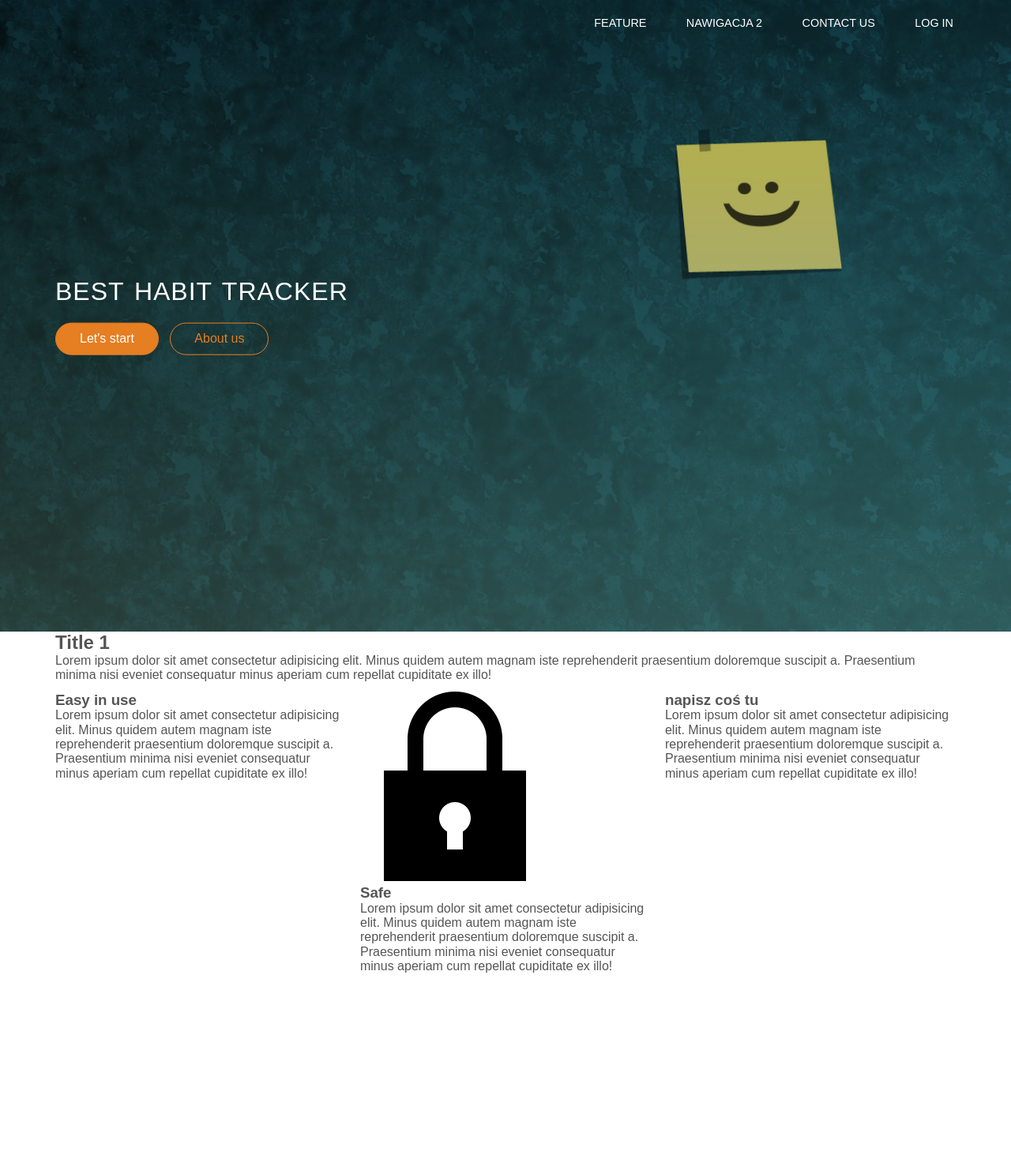
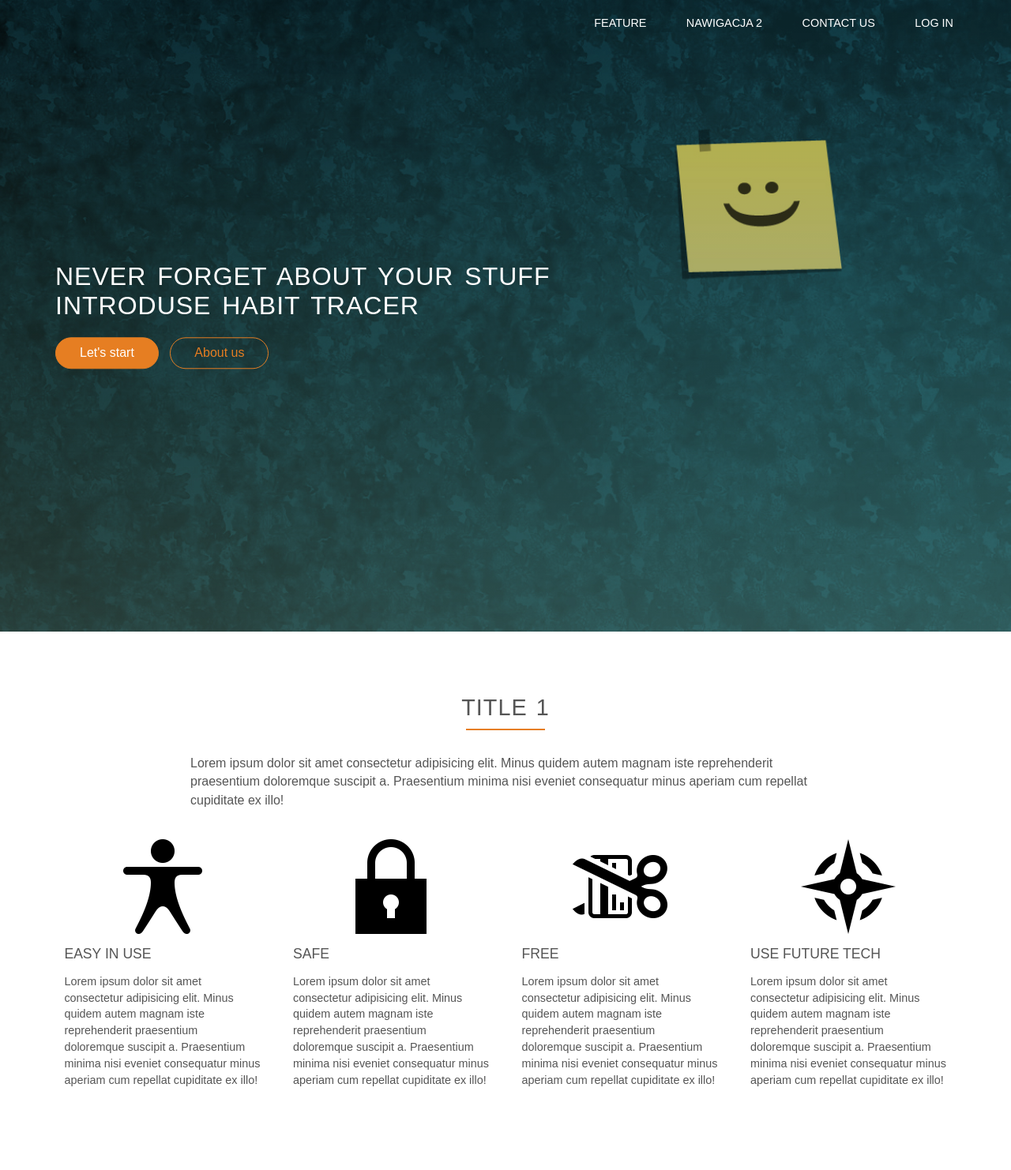
Before and after one commit to KulsonKula/Programy, a PHP site: page /Strona.html in a window 1280 px wide. Shown: the whole page at 79% size. Before the commit the page ends 1232 px from the top, so only its background shows below. Run offline with PHP 8.4, Linux system fonts and the light colour scheme.

Commit message:
DODANE FUTURES

```diff
--- a/Nauka HTML/2/Strona.html
+++ b/Nauka HTML/2/Strona.html
@@ -21,7 +21,7 @@
                 </div>
             </nav>
             <div class="poczatek">
-                <h1> Best Habit Tracker</h1>
+                <h1> Never forget about your stuff <br> introduse Habit tracer</h1>
                 <a class="button_start btn_full" href="#">Let's start</a>
                 <a class="button_start btn_ghost" href="https://www.polsl.pl/">About us</a>
             </div>
@@ -40,7 +40,8 @@
                 </p>
             </div>
             <div class="row">
-                <div class="col span-1-of-3">
+                <div class="col span-1-of-4 box">
+                    <img class="photo2" src="resources/css/img/E-Z.png">
                     <h3>Easy in use</h3>
                     <p>
                         Lorem ipsum dolor sit amet consectetur adipisicing elit.
@@ -52,7 +53,7 @@
                     </p>
                 </div>
 
-                <div class="col span-1-of-3">
+                <div class="col span-1-of-4 box">
                     <img class="photo2" src="resources/css/img/Lock.png">
                     <h3>Safe</h3>
                     <p>
@@ -65,8 +66,22 @@
                     </p>
                 </div>
 
-                <div class="col span-1-of-3">
-                    <h3>napisz coś tu</h3>
+                <div class="col span-1-of-4 box">
+                    <img class="photo2" src="resources/css/img/C-C.png">
+                    <h3>free</h3>
+                    <p>
+                        Lorem ipsum dolor sit amet consectetur adipisicing elit.
+                        Minus quidem autem magnam iste reprehenderit praesentium
+                        doloremque suscipit a.
+                        Praesentium minima nisi eveniet consequatur minus aperiam
+                        cum repellat
+                        cupiditate ex illo!
+                    </p>
+                </div>
+
+                <div class="col span-1-of-4 box">
+                    <img class="photo2" src="resources/css/img/F-T.png">
+                    <h3>use future tech</h3>
                     <p>
                         Lorem ipsum dolor sit amet consectetur adipisicing elit.
                         Minus quidem autem magnam iste reprehenderit praesentium
--- a/Nauka HTML/2/resources/css/style.css
+++ b/Nauka HTML/2/resources/css/style.css
@@ -64,21 +64,70 @@ header {
   transform: translate(-50%, -50%);
 }
 
-/* reuse*/
+
+section {
+  padding: 80px 0;
+}
+
 .row {
   max-width: 1140px;
   margin: 0 auto;
 }
-h1 {
+h1,
+h2,
+h3 {
+  font-weight: 300;
+  text-transform: uppercase;
+}
+
+h1{
   margin-top: 0;
   color: #fff;
   font-size: 200%;
-  font-weight: 300;
-  text-transform: uppercase;
+  word-spacing: 4px;
   letter-spacing: 1px;
-  word-spacing: 3px;
 }
+h2{
+  font-size:180%;
+  word-spacing: 2px;
+  text-align: center;
+  margin-bottom: 30px;
+  letter-spacing: 1px;
+}
+h2:after{
+  display: block;
+  height: 2px;
+  background-color:#e67e22;
+  content: " ";
+  width: 100px;
+  margin:0 auto;
+  margin-top: 10px;
+}
+h3{
+  font-size: 110%;
+  margin-bottom: 15px;
+}
+.long_copy{
+  line-height: 145%;
+  width:70%;
+  margin-left: 15%;
+}
+.box p {
+  font-size:90%;
+  line-height: 145%;
+}
+.photo2{
+  padding: 15px;
+  width: 150px;
+  display: block;
+  margin-left: auto;
+  margin-right: auto;
+}
+/* reuse*/
 
+.box{
+  padding: 1%;
+}
 .button_start:link,
 .button_start:visited {
   display: inline-block;
```
Also changed, not shown: Nauka HTML/2/resources/css/img/C-C.png (added), Nauka HTML/2/resources/css/img/E-Z.png (added), Nauka HTML/2/resources/css/img/F-T.png (added), 1 other file.
